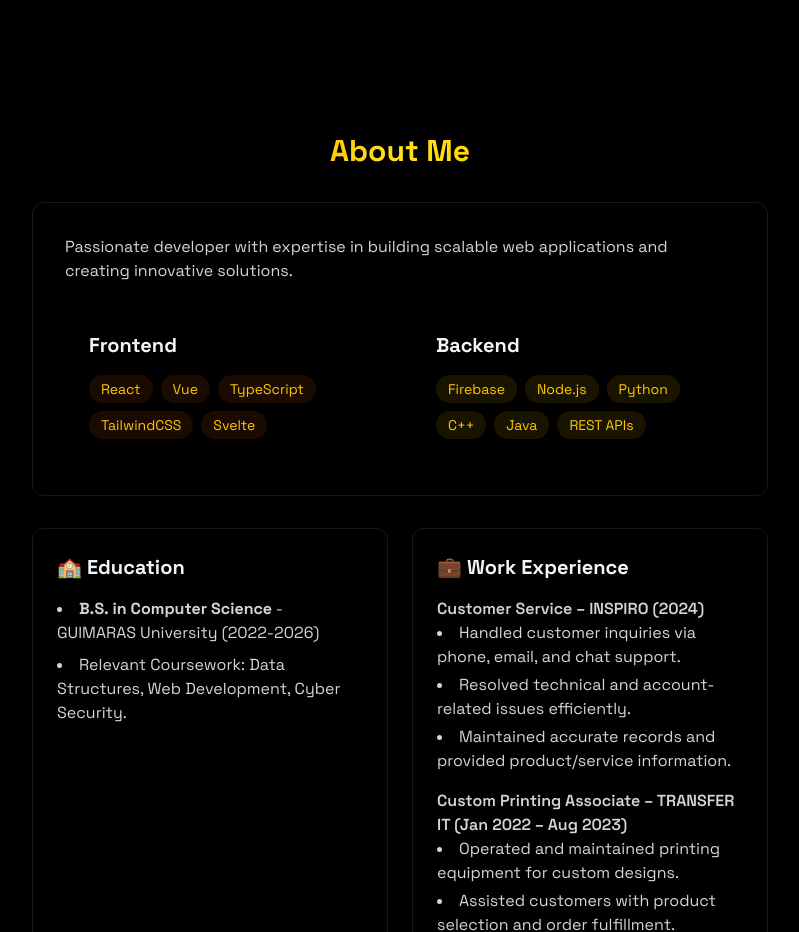
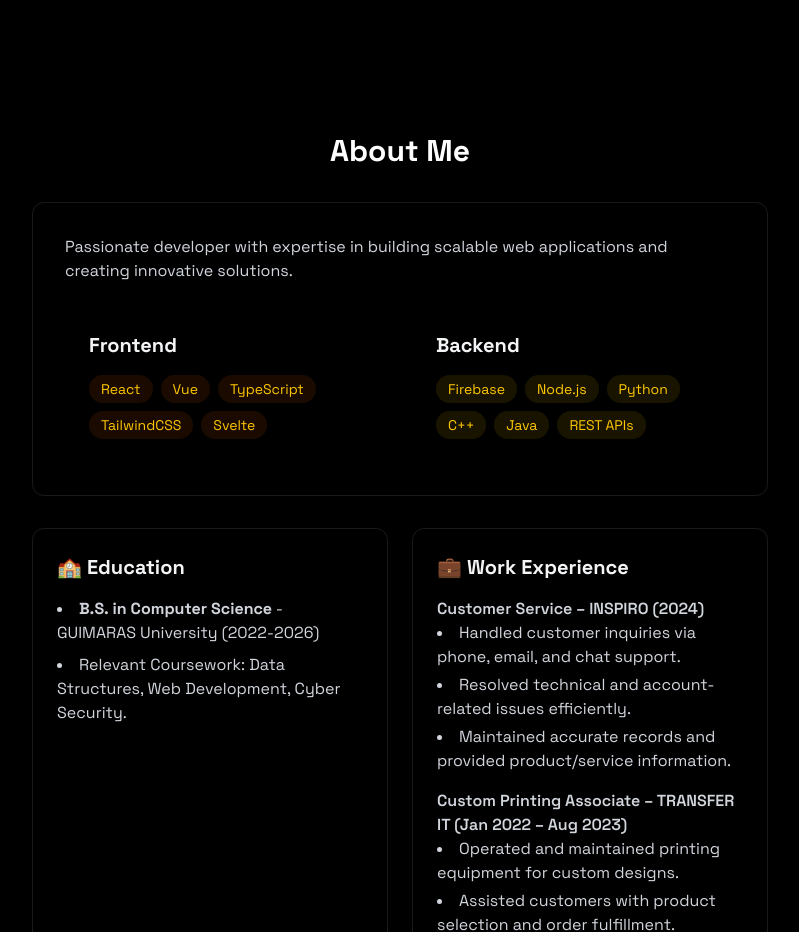
Before and after one commit to KenKenLim07/KenLim-Portfolio, a React (Vite) app: page / in a window 1280 px wide. Shown: the part 780-1712 px from the top of the page, without its empty margins (240-1039 px from the left). Built offline with nearby package versions, Linux system fonts and the light colour scheme.

Commit message:
first commit

```diff
--- a/src/components/sections/About.jsx
+++ b/src/components/sections/About.jsx
@@ -11,9 +11,10 @@ export const About = () => {
     >
       <RevealOnScroll>
         <div className="max-w-3xl mx-auto px-4">
-        <h2 className="text-3xl font-bold mb-8 bg-gradient-to-r from-orange-500 via-yellow-300 to-yellow-400 bg-clip-text text-transparent text-center leading-tight will-change-transform">
+        <h2 className="text-3xl font-bold mb-8 text-white text-center leading-tight will-change-transform">
             About Me
         </h2>
+
           {/* Summary */}
           <div className="rounded-xl p-8 border-white/10 border hover:-translate-y-1 transition-all">
             <p className="text-gray-300 mb-6">
```
